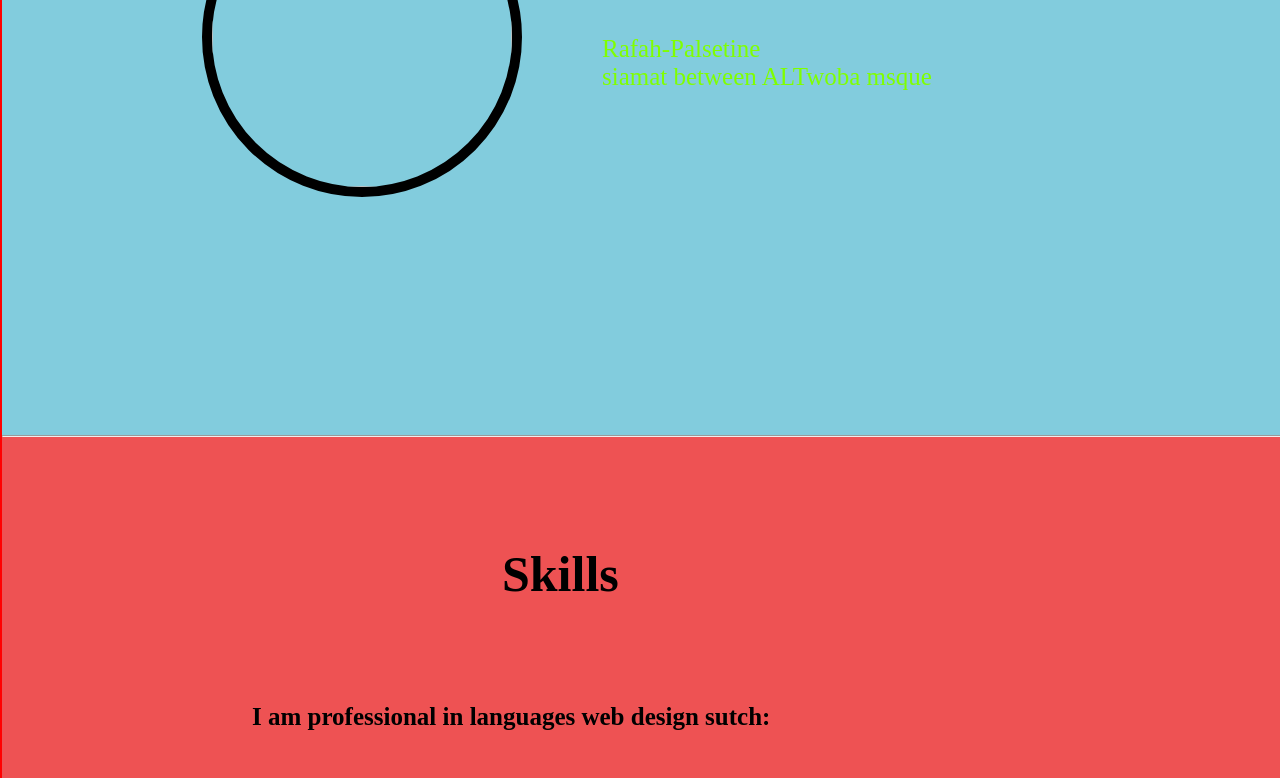
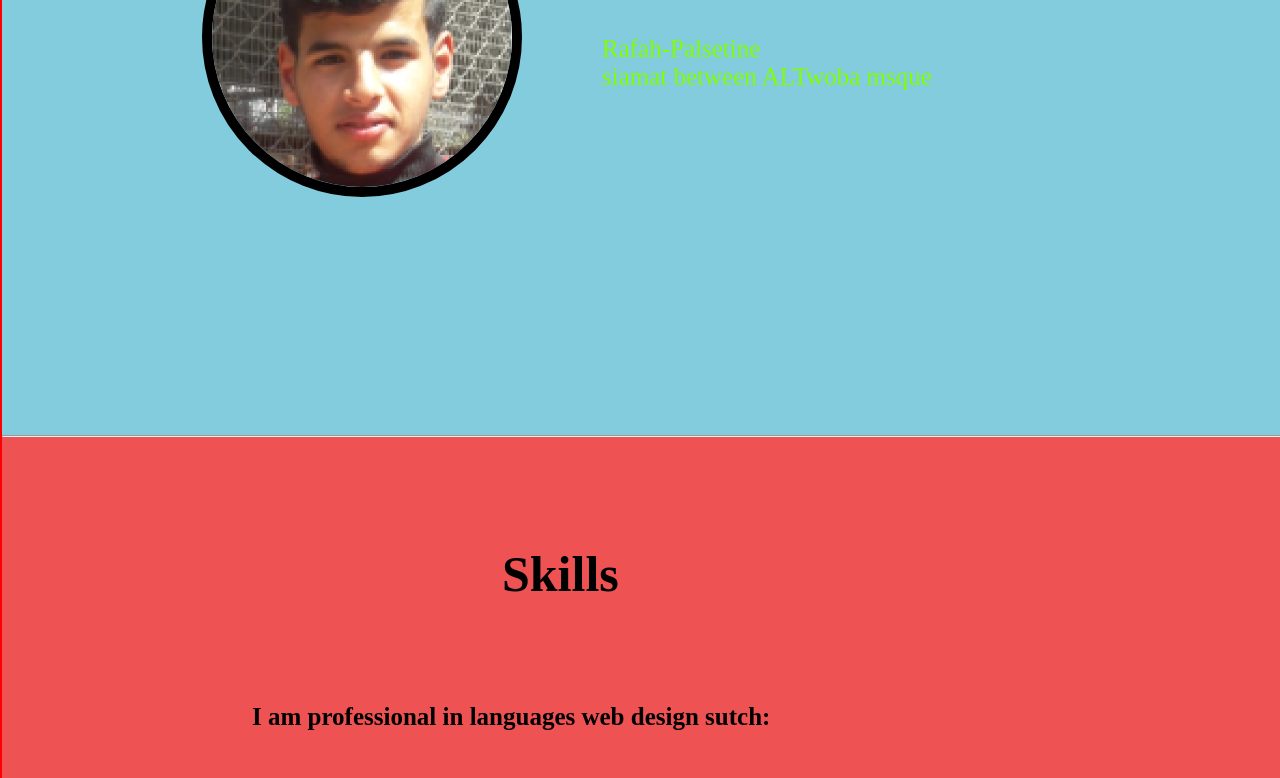
Before and after one commit to wajeeh2018/aboayube, a plain HTML site: page index.html in a window 1280 px wide. Shown: the part 267-1045 px from the top of the page. Drawn offline with Linux system fonts and the light colour scheme.

Commit message:
Update index.html

```diff
--- a/index.html
+++ b/index.html
@@ -25,7 +25,7 @@
         <div id="home">
             <br><br><br>
             <h1>About my</h1>
-            <img src="img/a.png">
+            <img src="a.png">
             <div class="pargrah">
             <h2>wajeeh ayube</h2>
             <p>Rafah-Palsetine<br>
```
